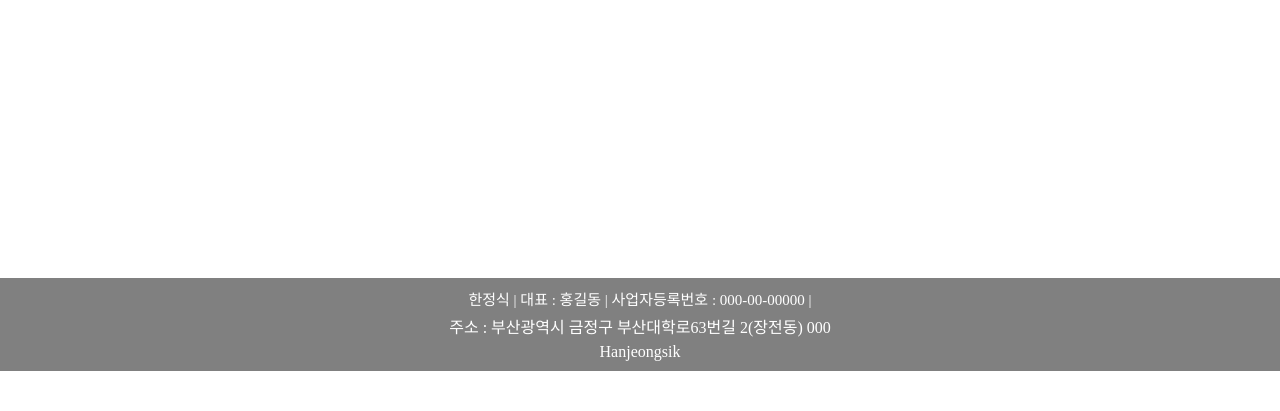
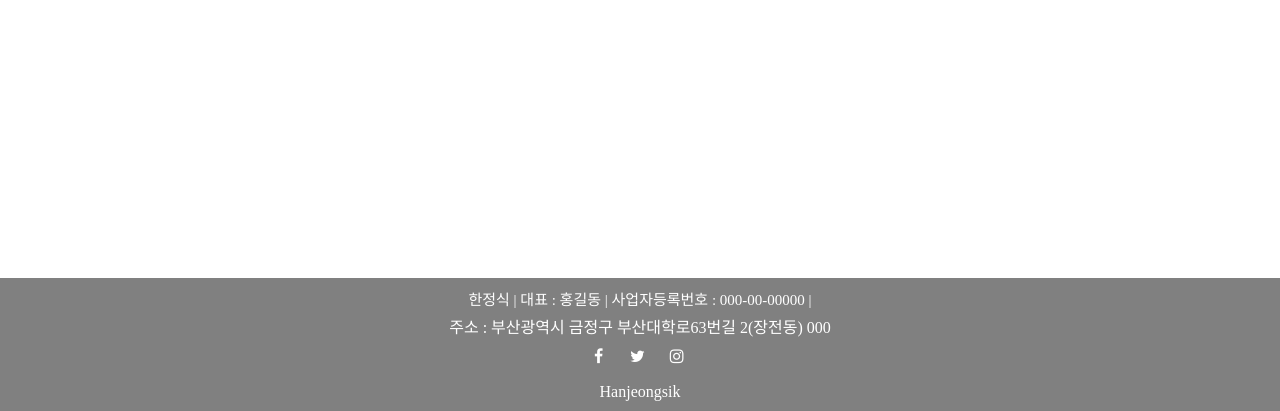
Before and after one commit to minchoCoin/internet-and-web-term-prj, a website: page main.html in a window 1280 px wide. Shown: the part 673-1084 px from the top of the page. Before the commit the page ends 1044 px from the top, so only its background shows below. Drawn offline with Linux system fonts and the light colour scheme; a web font is replaced by a local one.

Commit message:
add sns link

```diff
--- a/main.html
+++ b/main.html
@@ -101,6 +101,9 @@
   <div>
     <span>한정식 | 대표 : 홍길동 | 사업자등록번호 : 000-00-00000 | </span>
     <p>주소 : 부산광역시 금정구 부산대학로63번길 2(장전동) 000 </p>
+    <a href="https://www.facebook.com/" class="fa fa-facebook" target="blank"></a>
+    <a href="https://www.twitter.com/" class = "fa fa-twitter" target="blank"> </a>
+    <a href="https://www.instagram.com" class="fa fa-instagram" target="blank"></a>
     <p>Hanjeongsik</p>
   </div>
 </footer>
--- a/package.json
+++ b/package.json
@@ -18,6 +18,7 @@
   },
   "homepage": "https://github.com/minchoCoin/internet-and-web-term-prj#readme",
   "dependencies": {
-    "express": "^4.18.2"
+    "express": "^4.18.2",
+    "font-awesome": "^4.7.0"
   }
 }
--- a/public/css/style.css
+++ b/public/css/style.css
@@ -1,6 +1,9 @@
 /* main css file */
 
 /* default 시작 */
+
+@import url("/fa/font-awesome.css");
+
 @font-face {
   font-family: 'ulsanjunggu';
   src: url('https://cdn.jsdelivr.net/gh/projectnoonnu/noonfonts_2206-02@1.0/ulsanjunggu.woff2') format('woff2');
@@ -119,10 +122,21 @@ div.header{
     margin-top:5px;
     color:white;
   }
-  footer img{
-    width:25px;
-    height:25px;
+  footer a{
+    width:30px;
+    height:30px;
     margin-top:10px;
+    margin-right:5px;
+
+  }
+  .fa-facebook{
+    color:white;
+  }
+  .fa-twitter{
+    color:white;
+  }
+  .fa-instagram{
+    color:white;
   }
   /* default 끝 */
 
--- a/server.js
+++ b/server.js
@@ -3,7 +3,9 @@
 const express = require('express');
 const app = express();
 
-app.use(express.static(__dirname + '/public'))
+app.use(express.static(__dirname + '/public'));
+app.use('/fa', express.static(__dirname + '/node_modules/font-awesome/css'));
+app.use('/fonts', express.static(__dirname + '/node_modules/font-awesome/fonts'));
 
 app.listen('3000',()=>{
     console.log('listen on 3000');
```
Also changed, not shown: beverage.html (+4 -1 lines), chef.html (+4 -1 lines), contact.html (+4 -1 lines), direction.html (+4 -1 lines), dish.html (+4 -1 lines), greeting.html (+4 -1 lines), reservation.html (+4 -1 lines), 1 other file.
